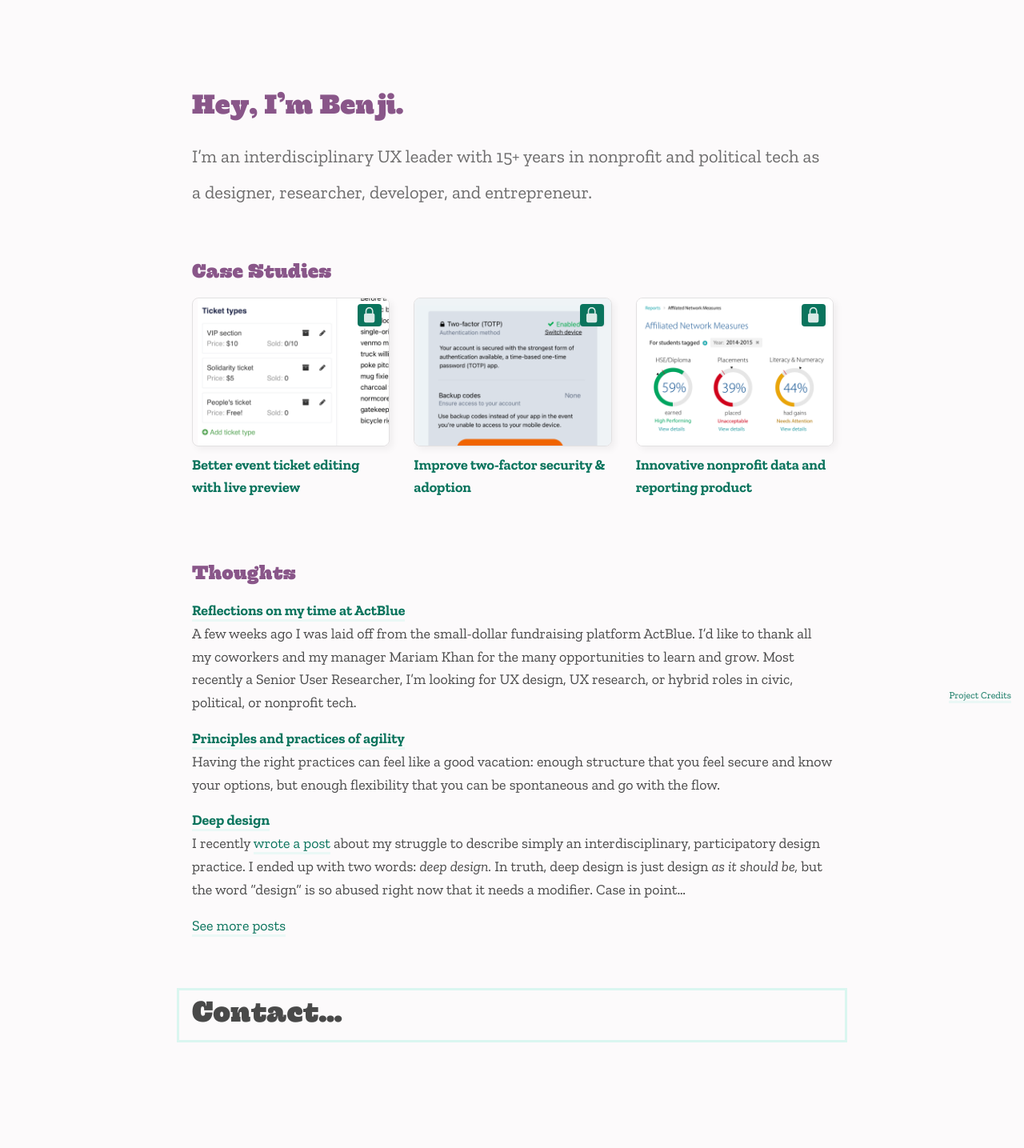
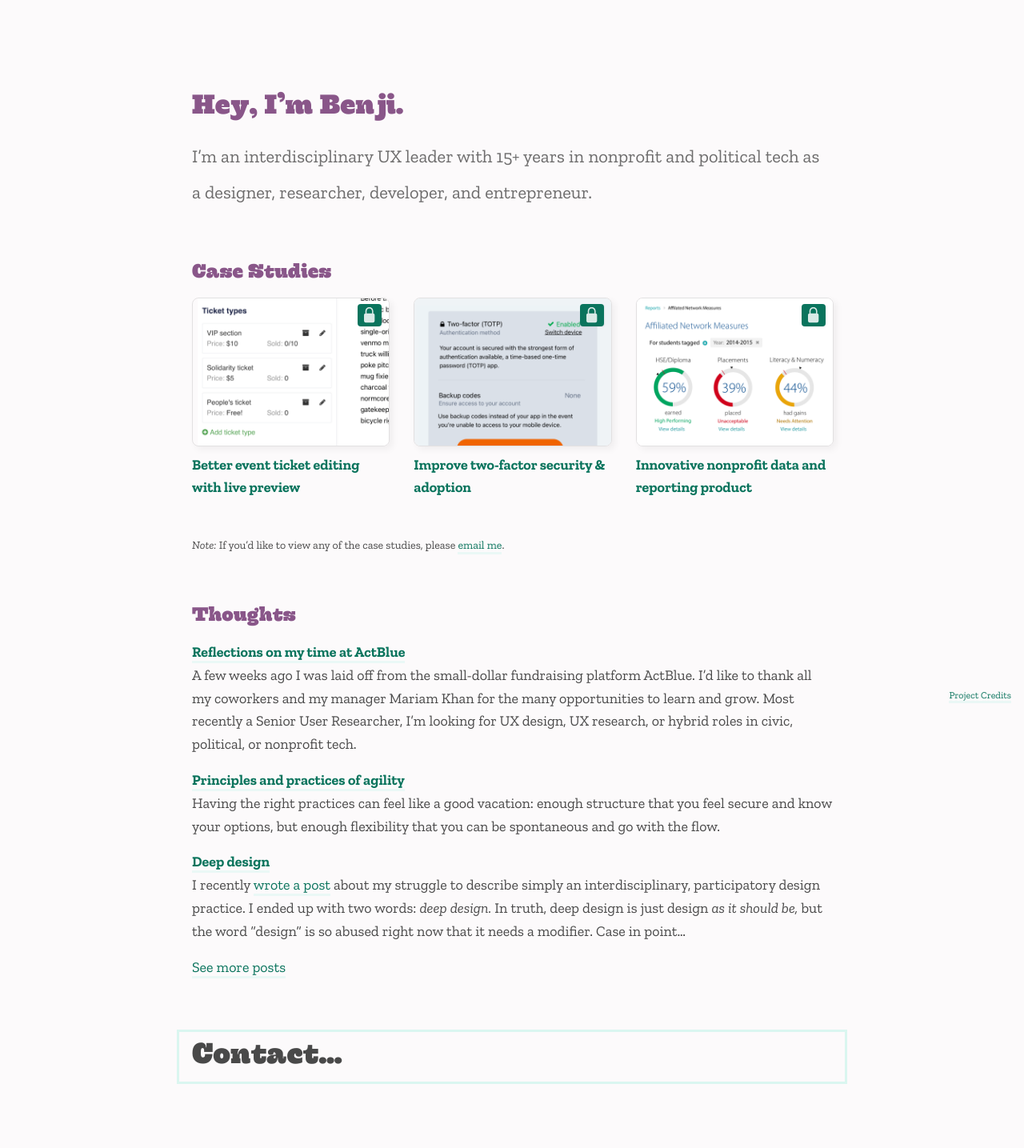
Before and after one commit to heybenji/heybenji.github.io, a Jekyll site: the page built from index.html, in a window 1280 px wide. Shown: the whole page at 80% size. Built offline with Jekyll 4.4.1, drawn with Linux system fonts in a browser that asks for light colours; some web fonts are replaced; before the commit the page ends 1383 px from its top, so only the background shows below that.

Commit message:
Add contact link for viewing case studies

```diff
--- a/_sass/_base.scss
+++ b/_sass/_base.scss
@@ -84,6 +84,11 @@ td {
   }
 }
 
+%small-text {
+  font-size: 0.875rem;
+  line-height: 1.25rem;
+}
+
 a {
   color: $benji-blue-accessible;
   text-decoration: none;
@@ -118,8 +123,7 @@ figure {
 
 figcaption {
   margin-top: .5rem;
-  font-size: 0.875rem;
-  line-height: 1.25rem;
+  @extend %small-text;
 }
 
 a:hover,
@@ -135,6 +139,10 @@ a:active {
 img {
   width: 100%;
   height: auto;
+}
+
+.note {
+  @extend %small-text;
 }
 
 /* Branding
@@ -272,7 +280,7 @@ img {
   .post-supertitle {
     text-transform: uppercase;
     margin-bottom: .5rem;
-    font-size: 0.875rem;
+    @extend %small-text;
   }
 
   .post-meta {
@@ -317,6 +325,10 @@ img {
 .projects {
 
 
+}
+
+.portfolio .note {
+  margin-top: 2rem;
 }
 
 .project-card {
--- a/index.html
+++ b/index.html
@@ -27,6 +27,10 @@ class: home
       </li>
       {% endfor %}
     </ul>
+
+    <p class="note">
+      <em>Note:</em> If you’d like to view any of the case studies, please <a href="mailto:hey@heybenji.co" title="Send an email to hey@heybenji.co">email me</a>.
+    </p>
   </section>
   {% endif %}
 
```
